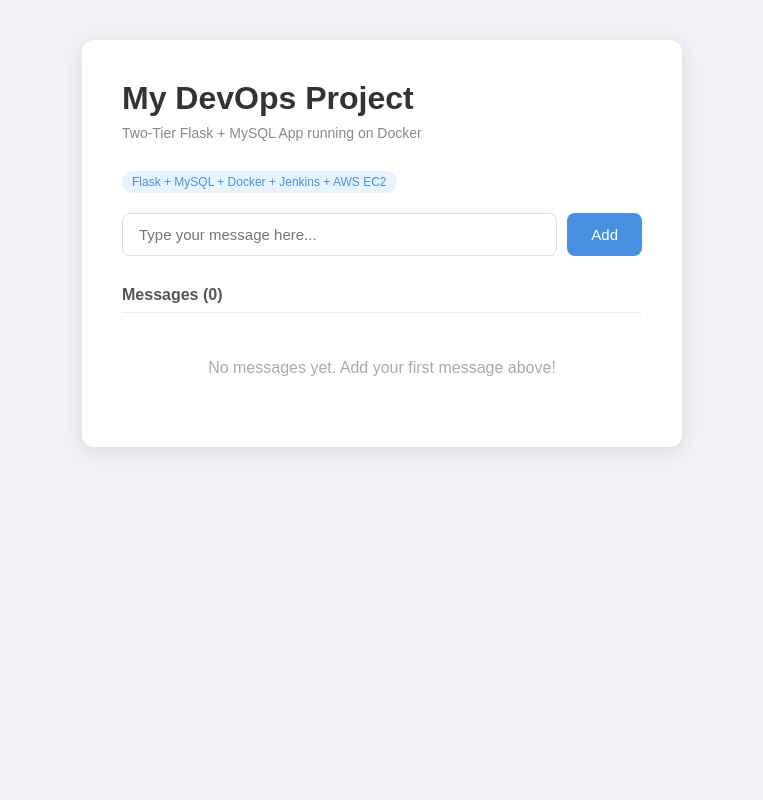
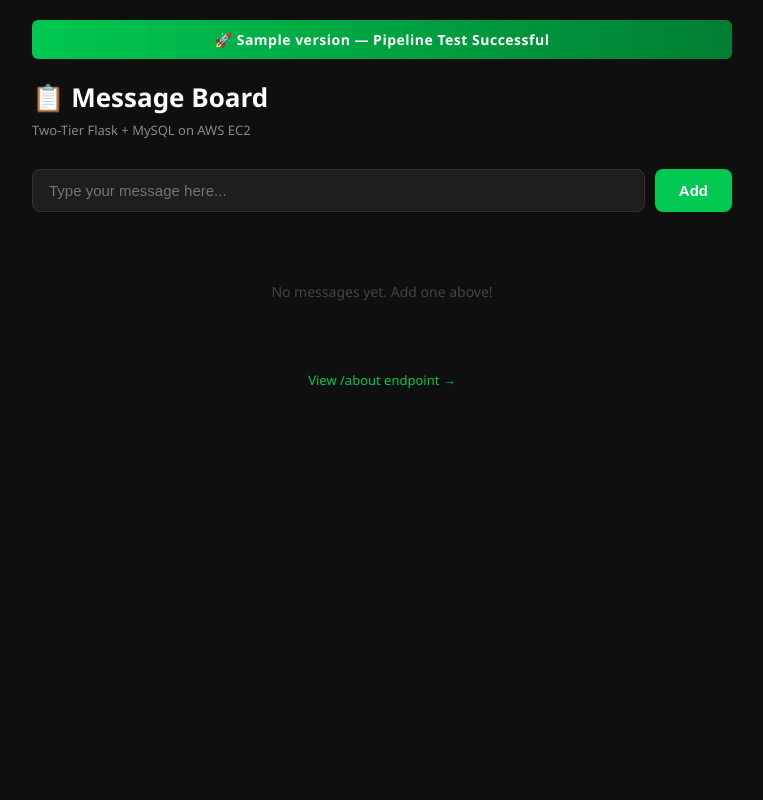
Before and after one commit to kandukuriDinakarreddy/devops_project_1, a Flask app: template templates/index.html in a window 1280 px wide. Shown: the whole page, without its empty margins (258-1021 px from the left). Run offline with Flask 3, Linux system fonts and the light colour scheme; the template is opened without the code that fills it: most values are stand-ins (such as "Sample title", 1, 10 or a date in 2020).

Commit message:
updated code index,app.py

```diff
--- a/app.py
+++ b/app.py
@@ -4,6 +4,9 @@ import os
 import time
 
 app = Flask(__name__)
+
+# ✅ VERSION — change this to see CI/CD working
+APP_VERSION = "v2.0 — Auto Deployed by Jenkins"
 
 def get_db():
     retries = 10
@@ -42,7 +45,7 @@ def index():
     cursor.execute("SELECT message, created_at FROM messages ORDER BY created_at DESC")
     messages = cursor.fetchall()
     conn.close()
-    return render_template("index.html", messages=messages)
+    return render_template("index.html", messages=messages, version=APP_VERSION)
 
 @app.route("/add", methods=["POST"])
 def add():
@@ -60,9 +63,20 @@ def health():
     try:
         conn = get_db()
         conn.close()
-        return {"status": "healthy"}, 200
+        return {"status": "healthy", "version": APP_VERSION}, 200
     except Exception as e:
         return {"status": "unhealthy", "error": str(e)}, 500
+
+# ✅ NEW ROUTE — proof that new code was deployed
+@app.route("/about")
+def about():
+    return {
+        "project": "Two-Tier Flask DevOps Pipeline",
+        "version": APP_VERSION,
+        "author": "Kandukuri Dinakar Reddy",
+        "pipeline": "GitHub → Jenkins → Docker → EC2",
+        "message": "If you see this, your CI/CD pipeline is working perfectly!"
+    }
 
 if __name__ == "__main__":
     print("Waiting for database...")
--- a/templates/index.html
+++ b/templates/index.html
@@ -3,118 +3,163 @@
 <head>
     <meta charset="UTF-8">
     <meta name="viewport" content="width=device-width, initial-scale=1.0">
-    <title>DevOps Flask App</title>
+    <title>DevOps Project - Message Board</title>
     <style>
         * { margin: 0; padding: 0; box-sizing: border-box; }
+
         body {
-            font-family: Arial, sans-serif;
-            background: #f0f2f5;
-            display: flex;
-            justify-content: center;
-            padding: 40px 20px;
+            font-family: 'Segoe UI', sans-serif;
+            background: #0f0f0f;
+            color: #e0e0e0;
+            min-height: 100vh;
+            padding: 20px;
         }
+
+        /* ✅ VERSION BANNER — this is the proof CI/CD worked */
+        .version-banner {
+            background: linear-gradient(90deg, #00c851, #007e33);
+            color: white;
+            text-align: center;
+            padding: 10px;
+            font-size: 14px;
+            font-weight: bold;
+            border-radius: 6px;
+            margin-bottom: 20px;
+            letter-spacing: 0.5px;
+        }
+
         .container {
-            background: white;
-            border-radius: 12px;
-            padding: 40px;
-            width: 100%;
-            max-width: 600px;
-            box-shadow: 0 4px 20px rgba(0,0,0,0.1);
+            max-width: 700px;
+            margin: 0 auto;
         }
+
         h1 {
-            color: #333;
-            margin-bottom: 8px;
+            font-size: 26px;
+            font-weight: 700;
+            margin-bottom: 6px;
+            color: #ffffff;
         }
+
         .subtitle {
             color: #888;
-            font-size: 14px;
+            font-size: 13px;
             margin-bottom: 30px;
         }
-        .form-row {
+
+        .input-area {
             display: flex;
             gap: 10px;
             margin-bottom: 30px;
         }
+
         input[type="text"] {
             flex: 1;
             padding: 12px 16px;
-            border: 1px solid #ddd;
+            background: #1e1e1e;
+            border: 1px solid #333;
             border-radius: 8px;
+            color: #fff;
             font-size: 15px;
             outline: none;
         }
+
         input[type="text"]:focus {
-            border-color: #4A90E2;
+            border-color: #00c851;
         }
+
         button {
             padding: 12px 24px;
-            background: #4A90E2;
+            background: #00c851;
             color: white;
             border: none;
             border-radius: 8px;
             font-size: 15px;
+            font-weight: 600;
             cursor: pointer;
         }
-        button:hover { background: #357ABD; }
-        h2 {
+
+        button:hover {
+            background: #00a844;
+        }
+
+        .messages-list {
+            display: flex;
+            flex-direction: column;
+            gap: 12px;
+        }
+
+        .message-card {
+            background: #1a1a1a;
+            border: 1px solid #2a2a2a;
+            border-left: 4px solid #00c851;
+            border-radius: 8px;
+            padding: 14px 18px;
+        }
+
+        .message-text {
+            font-size: 15px;
+            color: #e0e0e0;
+            margin-bottom: 6px;
+        }
+
+        .message-time {
+            font-size: 12px;
             color: #555;
-            font-size: 16px;
-            margin-bottom: 16px;
-            border-bottom: 1px solid #eee;
-            padding-bottom: 8px;
         }
-        .message-list { list-style: none; }
-        .message-item {
-            display: flex;
-            justify-content: space-between;
-            align-items: center;
-            padding: 14px 16px;
-            background: #f8f9fa;
-            border-radius: 8px;
-            margin-bottom: 10px;
-            border-left: 4px solid #4A90E2;
+
+        .empty-state {
+            text-align: center;
+            color: #444;
+            padding: 40px;
+            font-size: 14px;
         }
-        .message-text { color: #333; font-size: 15px; }
-        .message-time { color: #aaa; font-size: 12px; }
-        .empty { color: #aaa; text-align: center; padding: 30px; }
-        .badge {
-            display: inline-block;
-            background: #e8f4fd;
-            color: #4A90E2;
-            font-size: 12px;
-            padding: 4px 10px;
-            border-radius: 20px;
-            margin-bottom: 20px;
+
+        .about-link {
+            margin-top: 30px;
+            text-align: center;
+            font-size: 13px;
+            color: #555;
+        }
+
+        .about-link a {
+            color: #00c851;
+            text-decoration: none;
         }
     </style>
 </head>
 <body>
     <div class="container">
-        <h1>My DevOps Project</h1>
-        <p class="subtitle">Two-Tier Flask + MySQL App running on Docker</p>
-        <span class="badge">Flask + MySQL + Docker + Jenkins + AWS EC2</span>
 
-        <form action="/add" method="POST">
-            <div class="form-row">
-                <input type="text" name="message" placeholder="Type your message here..." required/>
-                <button type="submit">Add</button>
-            </div>
+        <!-- ✅ VERSION BANNER — change APP_VERSION in app.py and commit to test pipeline -->
+        <div class="version-banner">
+            🚀 {{ version }} — Pipeline Test Successful
+        </div>
+
+        <h1>📋 Message Board</h1>
+        <p class="subtitle">Two-Tier Flask + MySQL on AWS EC2</p>
+
+        <form class="input-area" action="/add" method="POST">
+            <input type="text" name="message" placeholder="Type your message here..." required />
+            <button type="submit">Add</button>
         </form>
 
-        <h2>Messages ({{ messages|length }})</h2>
+        <div class="messages-list">
+            {% if messages %}
+                {% for msg, created_at in messages %}
+                <div class="message-card">
+                    <div class="message-text">{{ msg }}</div>
+                    <div class="message-time">{{ created_at }}</div>
+                </div>
+                {% endfor %}
+            {% else %}
+                <div class="empty-state">No messages yet. Add one above!</div>
+            {% endif %}
+        </div>
 
-        {% if messages %}
-        <ul class="message-list">
-            {% for msg, created_at in messages %}
-            <li class="message-item">
-                <span class="message-text">{{ msg }}</span>
-                <span class="message-time">{{ created_at.strftime('%d %b %Y, %H:%M') }}</span>
-            </li>
-            {% endfor %}
-        </ul>
-        {% else %}
-        <p class="empty">No messages yet. Add your first message above!</p>
-        {% endif %}
+        <div class="about-link">
+            <a href="/about">View /about endpoint →</a>
+        </div>
+
     </div>
 </body>
 </html>
```
